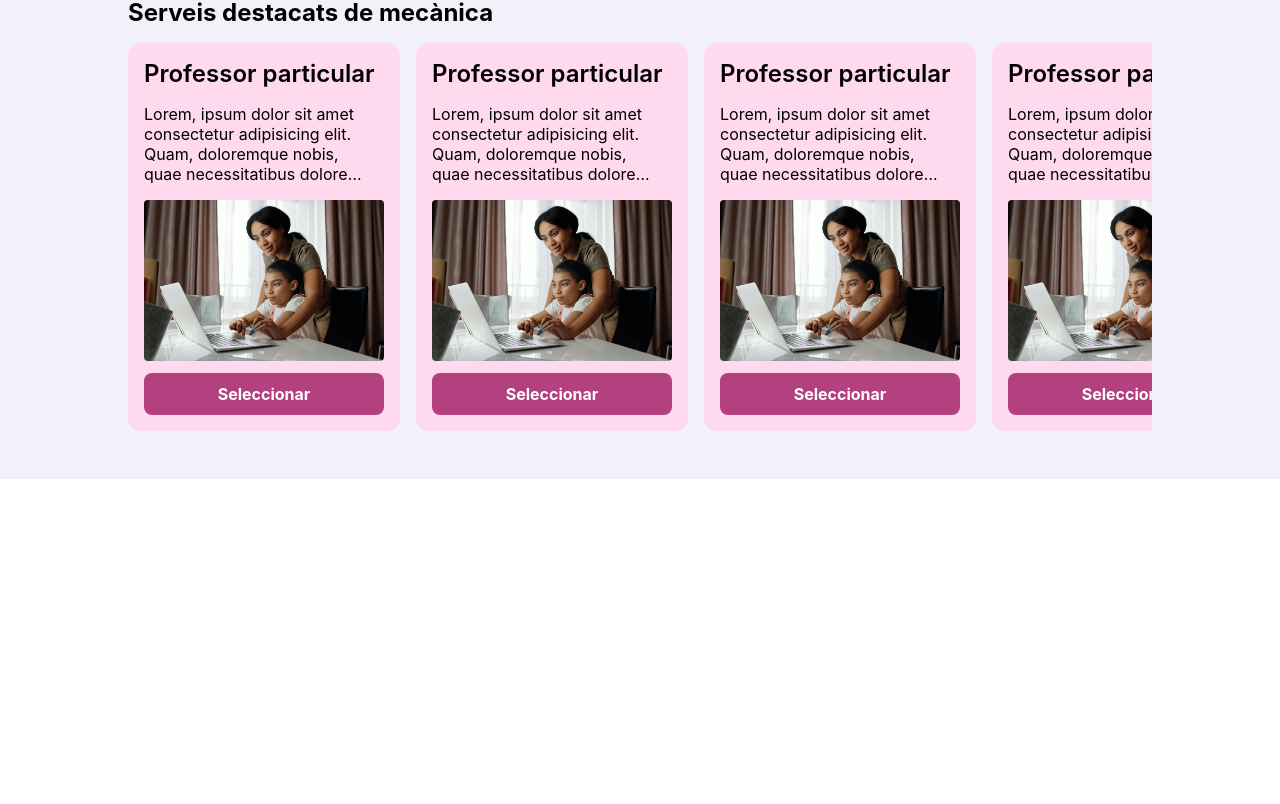
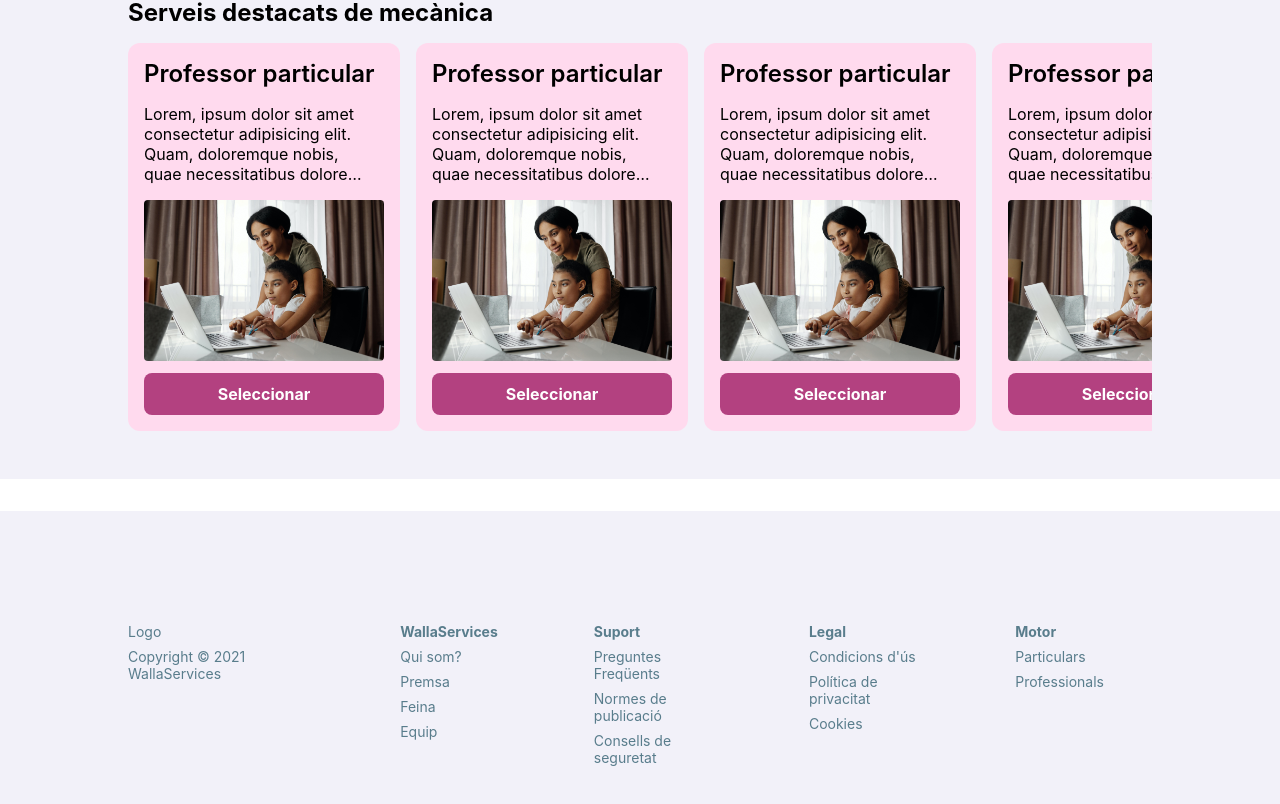
Before and after one commit to danifdezalonso/hourglass-app, a React (Create React App) app: page / in a window 1280 px wide. Shown: the part 1464-2268 px from the top of the page. Before the commit the page ends 1943 px from the top, so only its background shows below. Built offline with nearby package versions, Linux system fonts and the light colour scheme.

Commit message:
footer added

```diff
--- a/src/App.js
+++ b/src/App.js
@@ -11,7 +11,7 @@ export default function App() {
       <Highlights title="Serveis destacats per la llar" />
       <Highlights title="Serveis destacats per estudiar" />
       <Highlights title="Serveis destacats de mecànica" />
-      {/* <Footer /> */}
+      <Footer />
     </div>
   );
 }
--- a/src/components/Footer.js
+++ b/src/components/Footer.js
@@ -1,33 +1,41 @@
 import React from "react";
-import styles from "./Footer.module.scss"; // CSS especific del component
-import "./App.module.scss"; // Reset i CSS general
+import styles from "./Footer.module.scss"; // CSS especific del componentCSS general
 
 const Footer = () => {
   return (
     <>
       <div className={styles.footer}>
         <div className={styles.footer__container}>
-          <div className={styles.footer__description}> Footer description </div>{" "}
           <div className={styles.footer__llistes}>
             <ul className={styles.footer__llistes__links}>
-              <li> Logo </li> <li> Copyright© </li>{" "}
+              <li> Logo </li> <li>Copyright © 2021 WallaServices</li>{" "}
             </ul>{" "}
             <ul className={styles.footer__llistes__links}>
-              <li> List title </li>
-              <li> List </li> <li> List </li> <li> List </li> <li> List </li>{" "}
-              <li> List </li>{" "}
+              <li>
+                <b> WallaServices</b>
+              </li>
+              <li> Qui som? </li> <li> Premsa </li> <li> Feina </li>{" "}
+              <li> Equip </li>{" "}
             </ul>{" "}
             <ul className={styles.footer__llistes__links}>
-              <li> List title </li> <li> List </li> <li> List </li>{" "}
-              <li> List </li> <li> List </li> <li> List </li>{" "}
+              <li>
+                <b> Suport </b>
+              </li>{" "}
+              <li> Preguntes Freqüents </li> <li> Normes de publicació </li>{" "}
+              <li> Consells de seguretat </li>{" "}
             </ul>{" "}
             <ul className={styles.footer__llistes__links}>
-              <li> List title </li> <li> List </li> <li> List </li>{" "}
-              <li> List </li> <li> List </li> <li> List </li>{" "}
+              <li>
+                <b> Legal </b>
+              </li>{" "}
+              <li> Condicions d'ús </li> <li> Política de privacitat</li>{" "}
+              <li> Cookies</li>{" "}
             </ul>{" "}
             <ul className={styles.footer__llistes__links}>
-              <li> List title </li> <li> List </li> <li> List </li>{" "}
-              <li> List </li> <li> List </li> <li> List </li>{" "}
+              <li>
+                <b>Motor </b>
+              </li>{" "}
+              <li> Particulars </li> <li> Professionals </li>{" "}
             </ul>{" "}
           </div>{" "}
         </div>{" "}
--- a/src/components/Footer.module.scss
+++ b/src/components/Footer.module.scss
@@ -1,12 +1,15 @@
 $primary-color: #B34180;
 $gray-color: rgb(242, 241, 249);
+$grayblue-color: #597D8C;
 $text-color: #FFFFFF;
+
 
 .footer {
     background-color: $gray-color;
-    color: black;
     padding: 3rem;
     margin-top: 2rem;
+    font-size: 14px;
+    color: $grayblue-color;
 
     &__container {
         max-width: 1024px;
@@ -16,8 +19,9 @@ $text-color: #FFFFFF;
     }
 
     &__llistes {
+        width: 100%;
         display: flex;
-        align-items: center;
+        align-items: flex-start;
         justify-content: space-between;
 
         &__links {
@@ -26,8 +30,12 @@ $text-color: #FFFFFF;
             justify-content: center;
             padding: 3rem;
 
-            &:first-child{
+            &:first-child {
                 padding-left: 0rem;
+            }
+
+            li {
+                padding-bottom: 8px;
             }
 
             &>li>a {
@@ -42,12 +50,18 @@ $text-color: #FFFFFF;
 
 
 @media screen and (max-width: 600px) {
+    .footer__llistes {
+        display: flex;
+        flex-wrap: nowrap;
+    }
+
     .footer {
         margin-top: 0.5rem;
         padding: 3rem 2rem;
 
         &__container {
             margin-top: 0rem;
+            max-width: 600px;
         }
     }
 }
```
